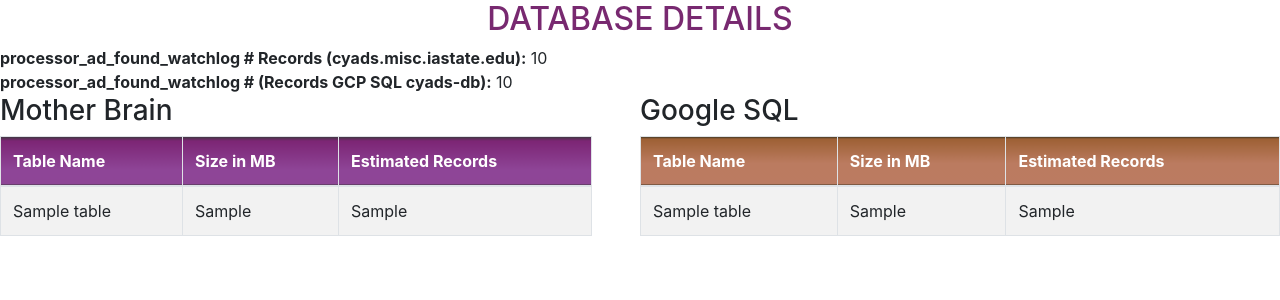
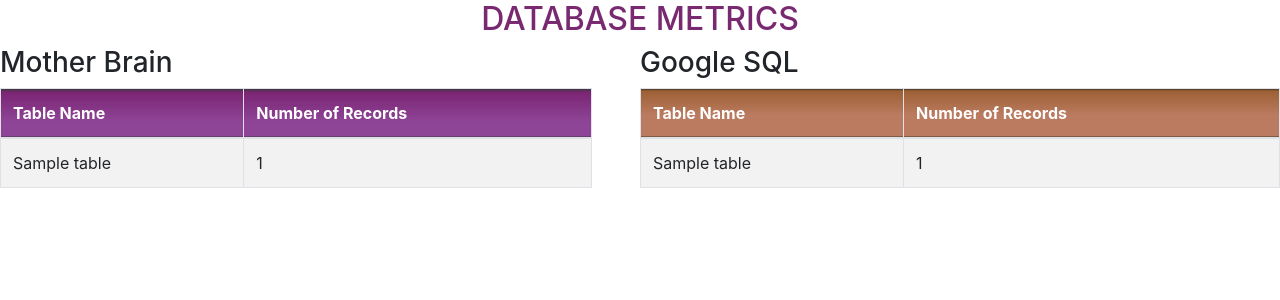
Before and after one commit to cml-cs-iastate/CyadsProcessor, a Django app: template dashboard/templates/database_mb.html in a window 1280 px wide. Shown: the part 130-430 px from the top of the page. Run offline with Django 3.2, Linux system fonts and the light colour scheme; the template is opened without the code that fills it: most values are stand-ins (such as "Sample title", 1, 10 or a date in 2020); parts of the project's set-up code (start-up, migrations or seed data) failed here and were passed over; some libraries are stand-ins or nearby versions.

Commit message:
Add error reporting + use exact rows in dashboard metrics

```diff
--- a/CyadsProcessor/urls.py
+++ b/CyadsProcessor/urls.py
@@ -22,10 +22,7 @@
 from processor import views as processor_views
 
 from messaging.subscribers.batch_subscriber import BatchSubscriber
-from downloader.download import DownloadProcessor
-import downloader
-from downloader import views
-from processor.views import process, process_all, test
+from processor.views import process, process_all, test, test_error
 from ad_extension_pull.views import view_process_videos_collected_from_extension
 
 router = routers.DefaultRouter()
@@ -41,6 +38,7 @@
     path("batch/<int:batch_id>/reprocess/", process, kwargs={'force': True}, name="reprocess"),
     path("process_all/", process_all, name="process_all"),
     path("test/<int:number>/", test, name="test"),
+    path("test/error/<str:err_msg>", test_error, name="test_error"),
     path("ad_extension_process_videos", view_process_videos_collected_from_extension, name="ad_extension_video_process"),
     url('^api/', include(router.urls)),
 ]
--- a/dashboard/templates/database_mb.html
+++ b/dashboard/templates/database_mb.html
@@ -3,7 +3,7 @@
   {% block title %}Cyads -{% endblock title %}
   <meta name="description" content="Comparison between local and Google cyads DB">
 </head>
-{% block title-vis %}DATABASE DETAILS{% endblock title-vis %}
+{% block title-vis %}DATABASE METRICS{% endblock title-vis %}
 {% block content %}
 
 <style>
@@ -31,9 +31,6 @@
 
 </style>
 
-<b>processor_ad_found_watchlog # Records (cyads.misc.iastate.edu):</b> {{ad_views_mb}}<br>
-<b>processor_ad_found_watchlog # (Records GCP SQL cyads-db):</b> {{ad_views_gcp_copy}}<br>
-
 <div id="tables">
   <div style="padding-right:3em">
   <h3>Mother Brain</h3>
@@ -41,16 +38,14 @@
       <thead>
         <tr>
           <th>Table Name</th>
-          <th>Size in MB</th>
-          <th>Estimated Records</th>
+          <th>Number of Records</th>
         </tr>
       </thead>
       <tbody>
       {% for table in mb_tables_info %}
         <tr>
           <td>{{table.table_name}}</td>
-          <td>{{table.data_size_mb}}</td>
-          <td>{{table.rows_estimate}}</td>
+          <td>{{table.record_count}}</td>
       </tr>
         {% endfor %}
       </tbody>
@@ -62,16 +57,14 @@
       <thead>
         <tr>
           <th>Table Name</th>
-          <th>Size in MB</th>
-          <th>Estimated Records</th>
+          <th>Number of Records</th>
         </tr>
       </thead>
       <tbody>
       {% for table in gcp_copy_tables_info %}
         <tr>
           <td>{{table.table_name}}</td>
-          <td>{{table.data_size_mb}}</td>
-          <td>{{table.rows_estimate}}</td>
+          <td>{{table.record_count}}</td>
       </tr>
         {% endfor %}
       </tbody>
--- a/processor/views.py
+++ b/processor/views.py
@@ -75,6 +75,10 @@
     return HttpResponse(f"Server active: Got number: {number}")
 
 
+def test_error(request, err_msg: str):
+    raise Exception(f"test error reporting - msg: {err_msg}")
+
+
 class BatchViewSet(viewsets.ModelViewSet):
 
     def batches_with_datetime():
--- a/requirements.txt
+++ b/requirements.txt
@@ -19,3 +19,4 @@
 djangorestframework==3.11.1
 djangorestframework-datatables==0.5.2
 serpy==0.3.1
+sentry-sdk==0.20.1
--- a/setup.py
+++ b/setup.py
@@ -28,6 +28,8 @@
         "video_metadata @ git+https://github.com/cml-cs-iastate/video_metadata",
         "structlog==20.1.0",
         "docutils",
+        "serpy>=0.3",
+        "sentry==0.20.1",
     ],
     packages=find_namespace_packages(),
 )
```
Also changed, not shown: CyadsProcessor/settings.py (+10 -0 lines), dashboard/views.py (+21 -17 lines).
